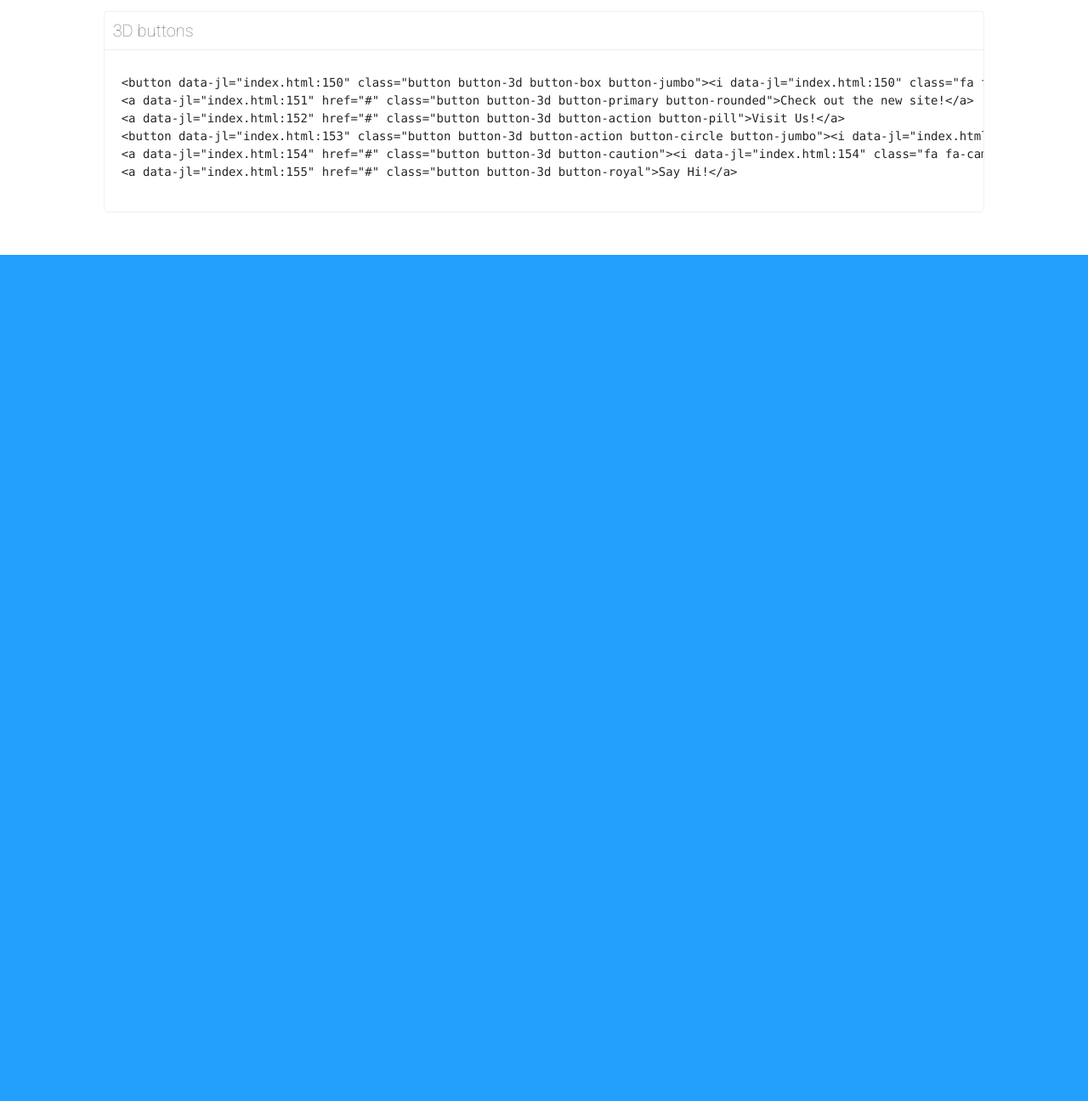
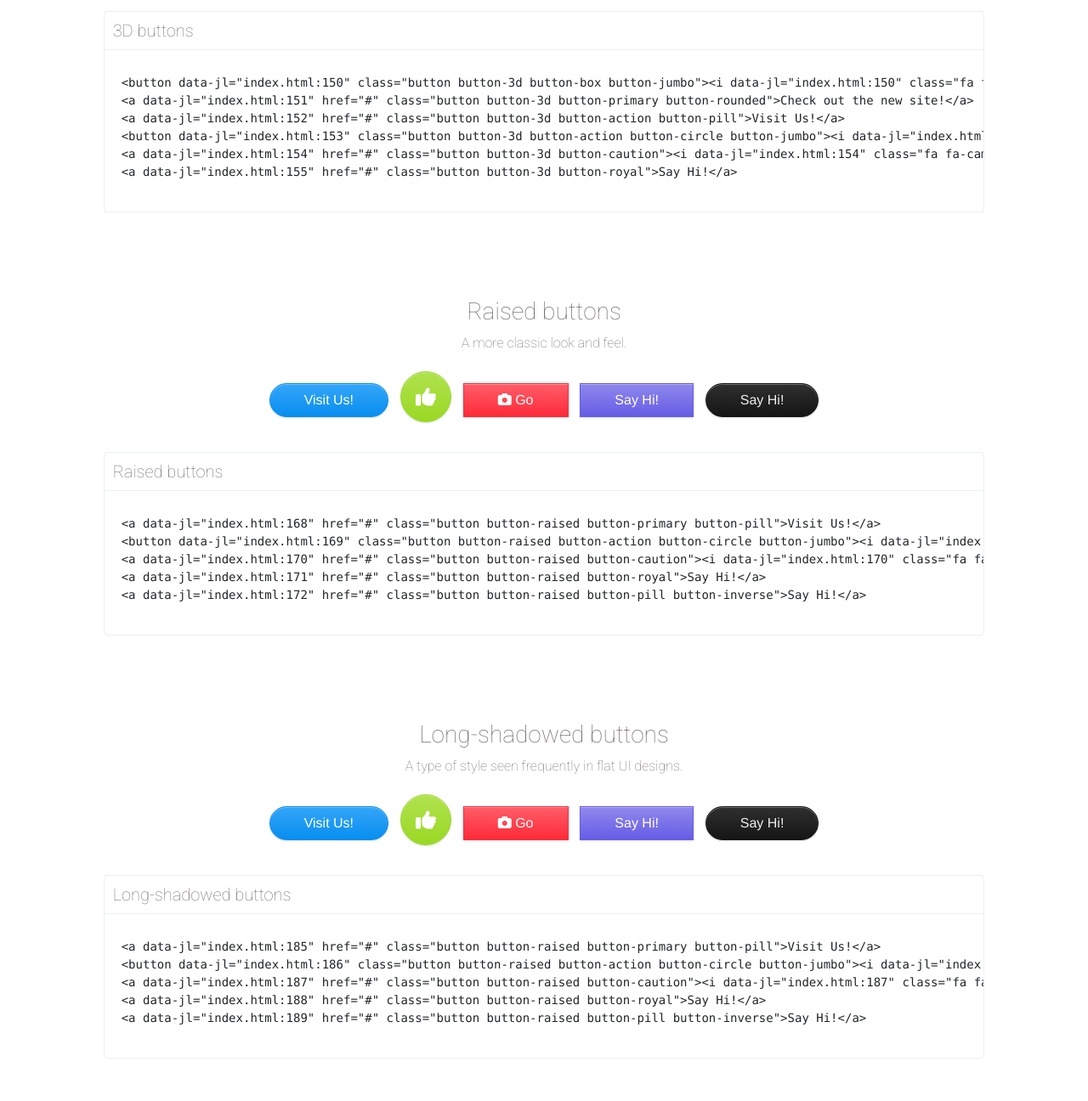
Before and after one commit to kcleveland/Buttons, a plain HTML site: page index.html in a window 1280 px wide. Shown: the part 3110-4406 px from the top of the page at 85% size. Before the commit the page ends 3410 px from the top, so only its background shows below. Drawn offline with nearby package versions, Linux system fonts and the light colour scheme; a script that the page names is missing; a web font is replaced by a local one.

Commit message:
"Working on index"

```diff
--- a/index.html
+++ b/index.html
@@ -124,7 +124,7 @@
           <div class="col-10 mx-auto examples">
             <div class="showcase-content">
               <h3 class="showcase-title text-white">With &amp; without borders</h3>
-              <p class="showcase-sub-title">Use any icon available in the <strong><a class="text-white" href="http://fontawesome.io/">FontAwesome <i class="fa fa-fw fa-external-link"></i></a></strong> library!</p>
+              <p class="showcase-sub-title">Use any icon available in the <strong><a class="text-white" href="http://fontawesome.io/" target="_blank">FontAwesome <i class="fa fa-fw fa-external-link"></i></a></strong> library!</p>
               <div class="showcase-examples">
 <button class="button button-large button-plain button-border button-circle"><i class="fa fa-bitcoin"></i></button>
 <button class="button button-large button-plain button-border button-box"><i class="fa fa-star"></i></button>
@@ -158,6 +158,40 @@
         </div>
     </div>
 
+    <div class="container-fluid inner-container background-light">
+        <div class="row">
+          <div class="col-10 mx-auto examples">
+            <div class="showcase-content">
+              <h3 class="showcase-title">Raised buttons</h3>
+              <p class="showcase-sub-title text-gray">A more classic look and feel.</p>
+              <div class="showcase-examples">
+<a href="#" class="button button-raised button-primary button-pill">Visit Us!</a>
+<button class="button button-raised button-action button-circle button-jumbo"><i class="fa fa-thumbs-up"></i></button>
+<a href="#" class="button button-raised button-caution"><i class="fa fa-camera"></i> Go</a>
+<a href="#" class="button button-raised button-royal">Say Hi!</a>
+<a href="#" class="button button-raised button-pill button-inverse">Say Hi!</a></div>
+            </div>
+          </div>
+        </div>
+    </div>
+
+    <div class="container-fluid inner-container background-light">
+        <div class="row">
+          <div class="col-10 mx-auto examples">
+            <div class="showcase-content">
+              <h3 class="showcase-title">Long-shadowed buttons</h3>
+              <p class="showcase-sub-title text-gray">A type of style seen frequently in flat UI designs.</p>
+              <div class="showcase-examples">
+<a href="#" class="button button-raised button-primary button-pill">Visit Us!</a>
+<button class="button button-raised button-action button-circle button-jumbo"><i class="fa fa-thumbs-up"></i></button>
+<a href="#" class="button button-raised button-caution"><i class="fa fa-camera"></i> Go</a>
+<a href="#" class="button button-raised button-royal">Say Hi!</a>
+<a href="#" class="button button-raised button-pill button-inverse">Say Hi!</a></div>
+            </div>
+          </div>
+        </div>
+    </div>
+
     <!-- Handlebars js templating -->
     <script id="template-codebox" type="text/x-handlebars-template">
       <div  class="codebox">
```
